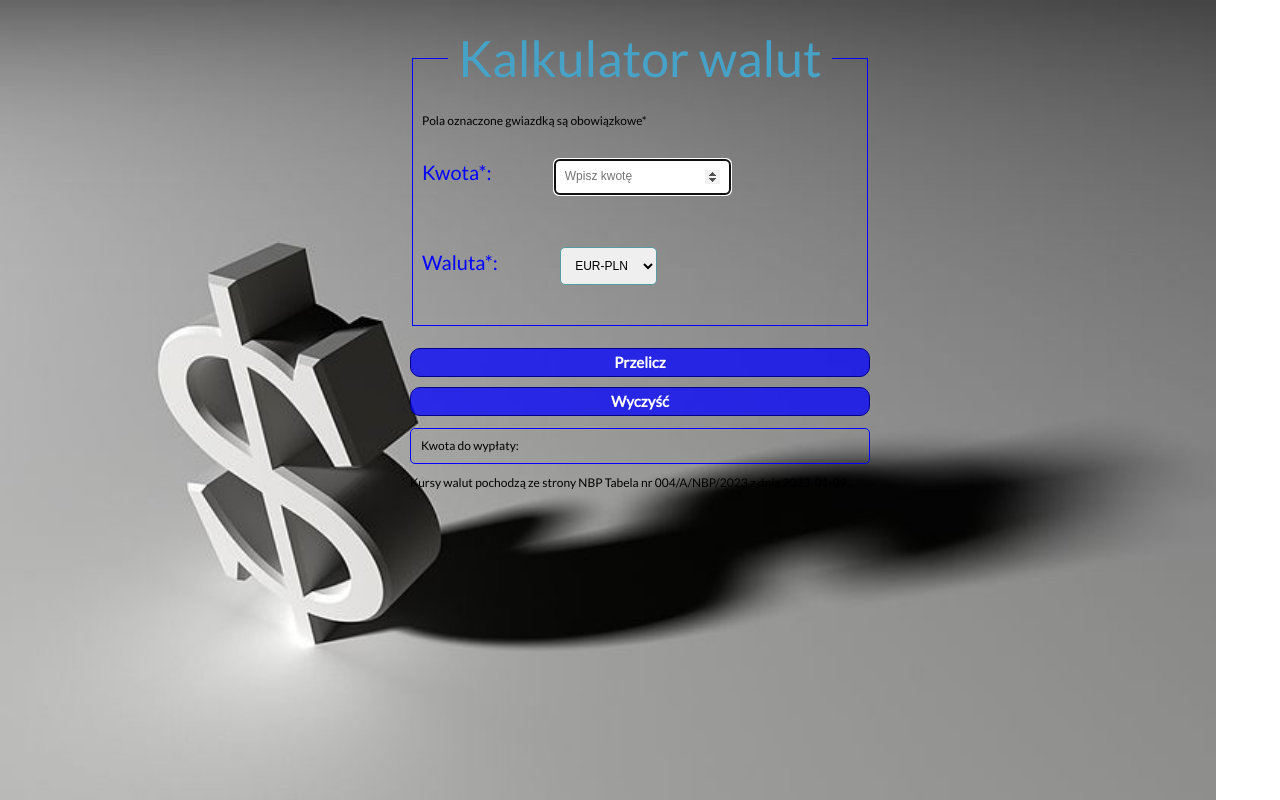
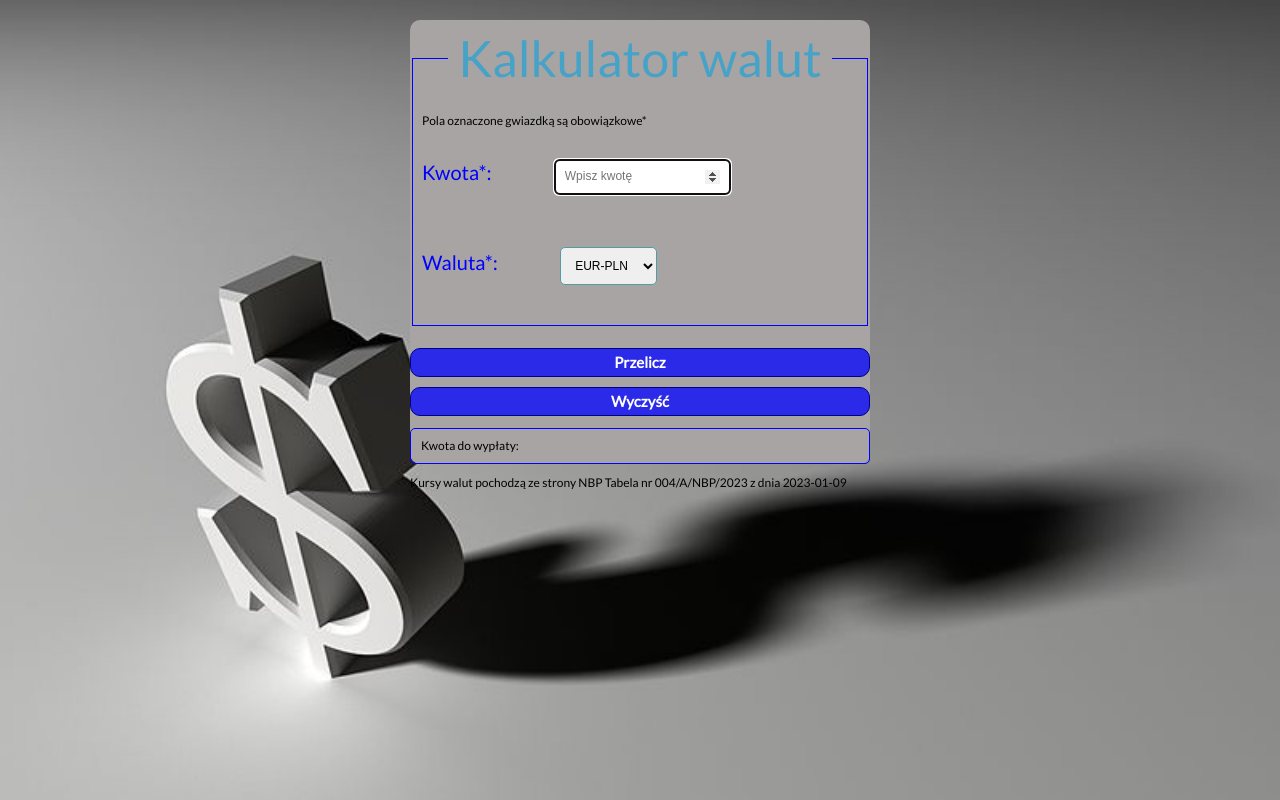
Before and after one commit to barszczwiktoria/exchange, a plain HTML site: page index.html in a window 1280 px wide. Drawn offline with nearby package versions, Linux system fonts and the light colour scheme.

Commit message:
form background added

```diff
--- a/css/form.css
+++ b/css/form.css
@@ -1,3 +1,9 @@
+.form {
+    background-color: rgb(168, 164, 164);
+    border-radius: 10px;
+}
+
+
 .form__legend {
     font-size: 50px;
     padding: 10px;
--- a/css/style.css
+++ b/css/style.css
@@ -15,4 +15,6 @@ html {
     background-image: url("../images/background.jpeg");
     background-size: 95%;
     background-repeat: no-repeat;
+    background-size: cover;
+    min-height: 100vh;
 }
--- a/js/script.js
+++ b/js/script.js
@@ -2,8 +2,6 @@
     const welcome = () => {
         console.log("hello everyone in my second project - currency calclulator");
     }
-
-    welcome()
 
     const calculateResult = (amount, exchange) => {
         const rateEUR = 4.39;
@@ -55,6 +53,7 @@
 
         formElement.addEventListener("submit", onFormSubmit);
 
+        welcome()
     };
 
     init();
```
